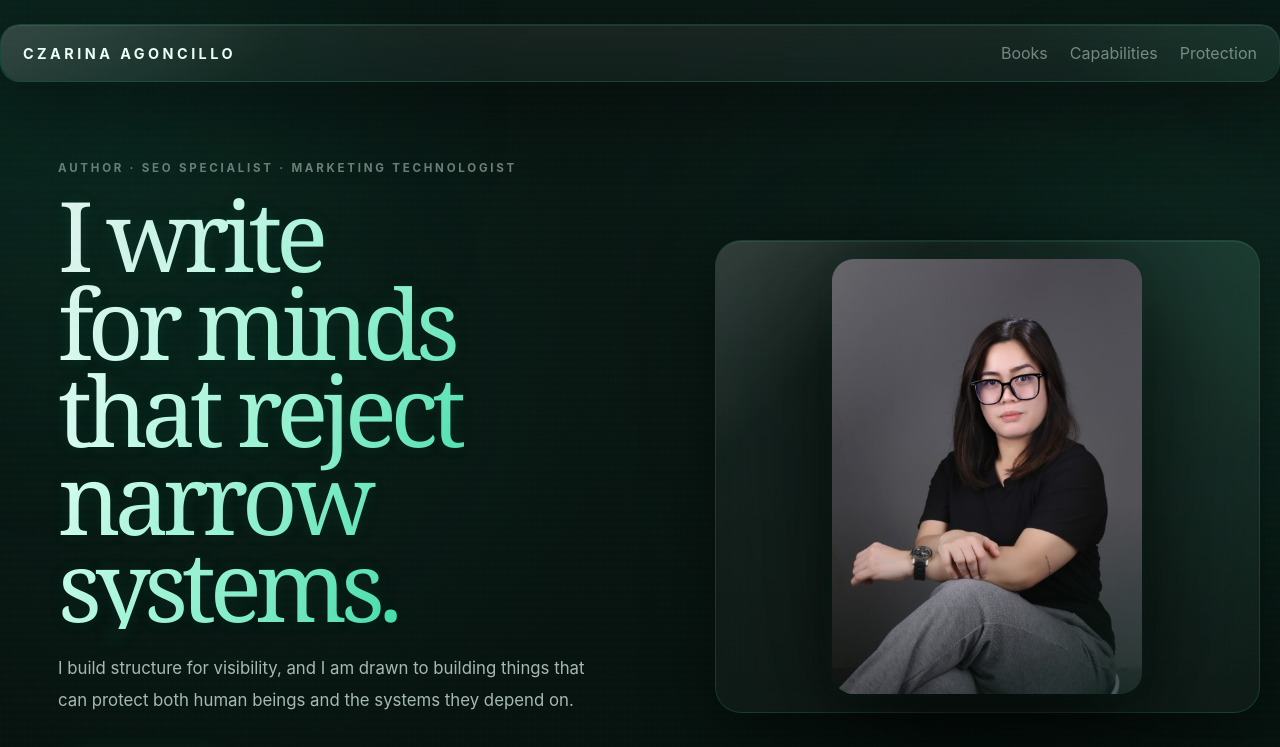
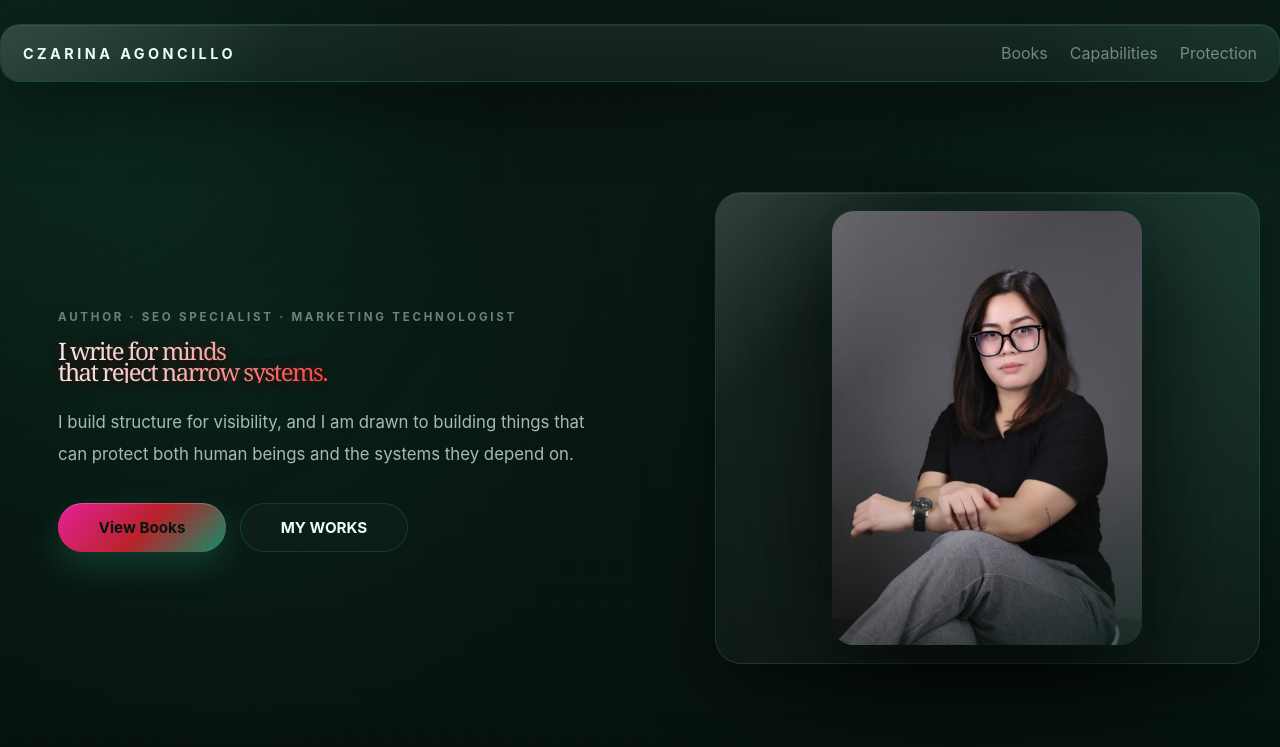
Before and after one commit to strategosbyczarina-eng/Strategosbyczar, a Next.js app: page / in a window 1280 px wide. Shown: the top 747 px of the page. Built offline with nearby package versions, Linux system fonts and the light colour scheme.

Commit message:
build for github pages

```diff
--- a/app/globals.css
+++ b/app/globals.css
@@ -207,22 +207,24 @@ img {
 }
 
 .hero-copy h1 {
-  font-size: clamp(4rem, 7.6vw, 7rem);
   background: linear-gradient(
     120deg,
     #ffffff 0%,
-    #d8fff2 22%,
-    #8ff2cf 48%,
-    #33d9a2 76%,
+    #ffd6d6 20%,
+    #ff4d4d 45%,
+    #ff1a1a 70%,
     #ffffff 100%
   );
+
   background-clip: text;
   -webkit-background-clip: text;
+
   color: transparent;
   -webkit-text-fill-color: transparent;
+
   text-shadow:
-    0 0 16px rgba(51, 217, 162, 0.08),
-    0 0 30px rgba(14, 143, 105, 0.06);
+    0 0 12px rgba(255, 0, 0, 0.25),
+    0 0 28px rgba(255, 0, 0, 0.15);
 }
 
 .lead,
@@ -265,7 +267,7 @@ img {
 }
 
 .btn-primary {
-  background: linear-gradient(135deg, #67f0c1 0%, #21b985 52%, #0e8f69 100%);
+  background: linear-gradient(135deg, #e81f9b 0%, hsl(357, 70%, 43%) 52%, #0e8f69 100%);
   color: #03150f;
   box-shadow:
     0 14px 34px rgba(51, 217, 162, 0.18),
```
Also changed, not shown: 7 other files (tests, documents, lock files or other folders).
